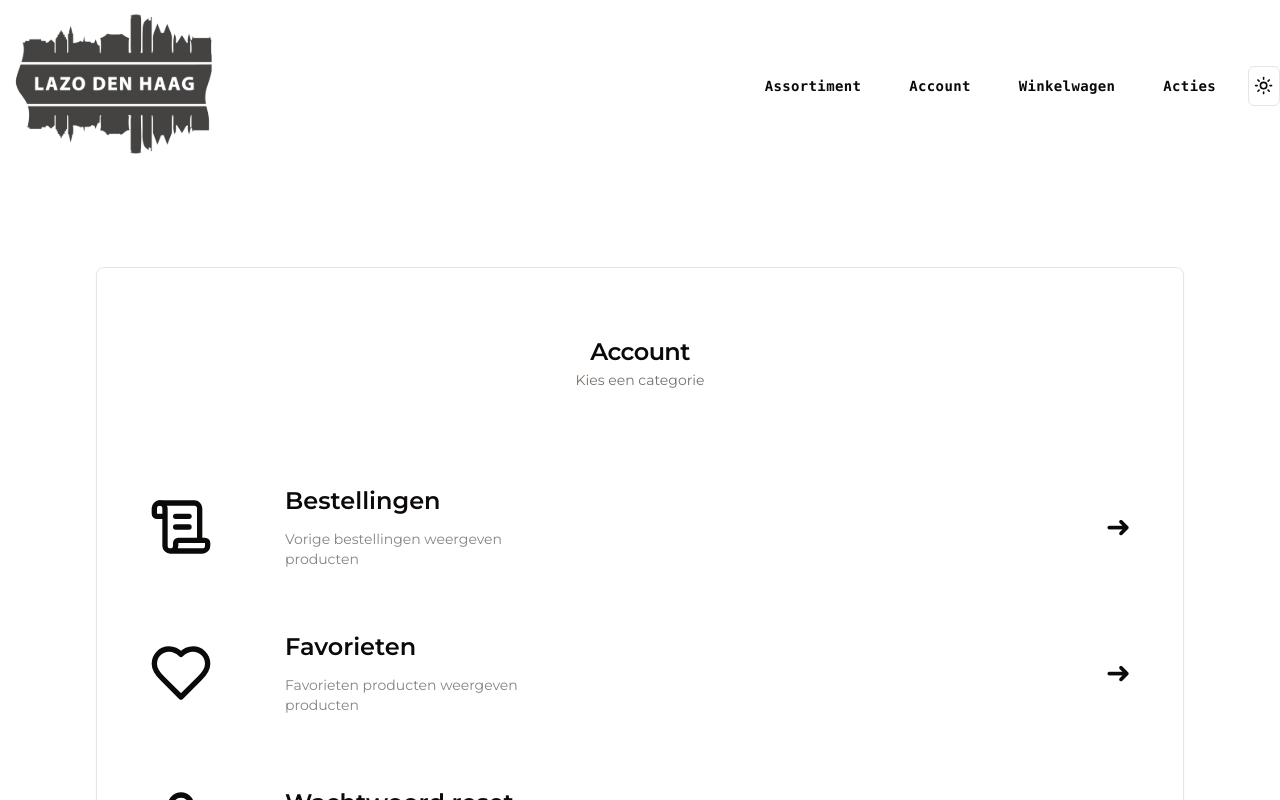
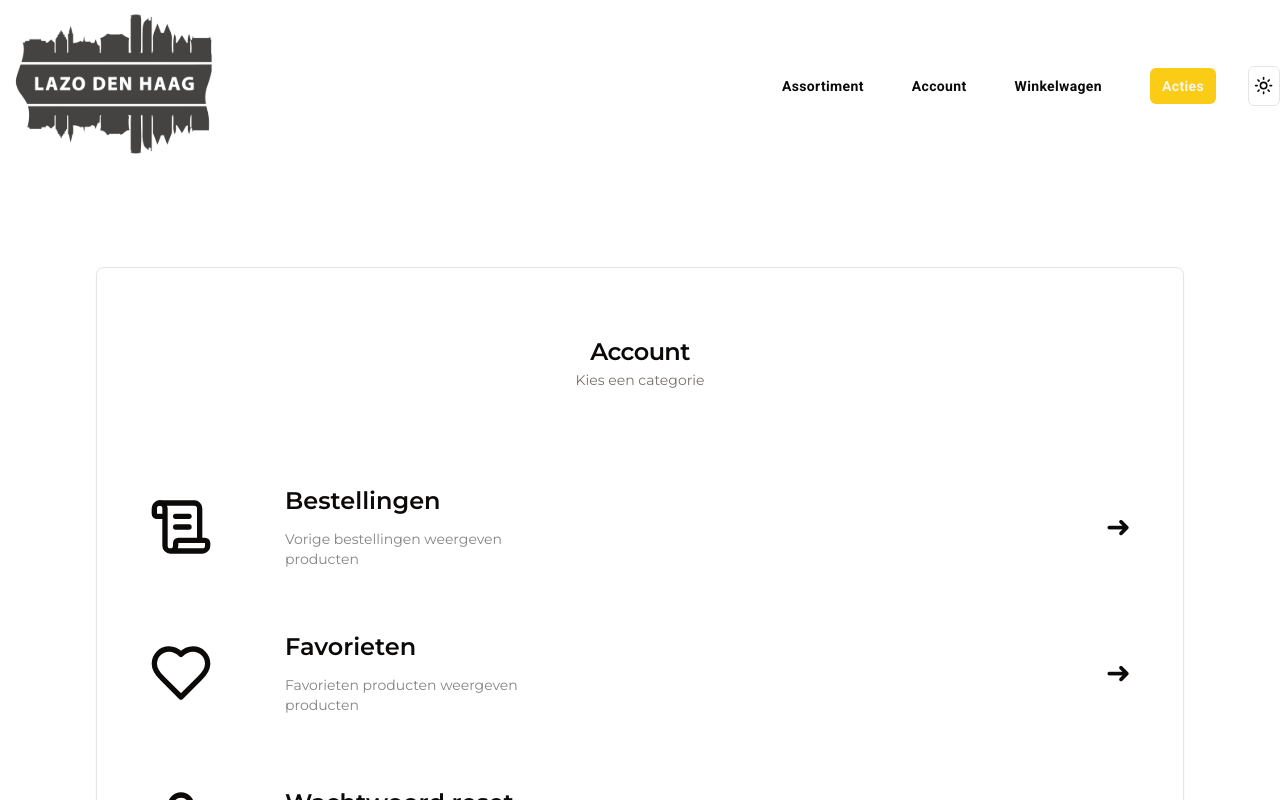
Before and after one commit to r-bytes/lazy-dh, a Next.js app: page /account in a window 1280 px wide. Shown: the top 800 px of the page. Built offline with nearby package versions, Linux system fonts and the light colour scheme.

Commit message:
feat: header

```diff
--- a/src/components/navigation/header.tsx
+++ b/src/components/navigation/header.tsx
@@ -1,5 +1,13 @@
+import { Montserrat, Roboto } from "next/font/google";
 import Image from "next/image";
+import Link from "next/link";
 import { ModeToggle } from "../ui/toggle-mode";
+
+const montserrat = Montserrat({ subsets: ["latin"] });
+const roboto = Roboto({
+  subsets: ["latin"],
+  weight: ["100", "300", "500", "700"],
+});
 
 type NavigationItem = {
   order: number;
@@ -19,27 +27,25 @@ const NAVIGATION_LIST: NavigationItem[] = [
 
 const Header = (props: Props) => {
   return (
-    <div className="z-10 w-full max-w-7xl items-center justify-between font-mono text-sm lg:flex">
-      <div className="relative z-[-1] flex place-items-center before:absolute before:h-[300px] before:w-full before:-translate-x-1/2 before:rounded-full before:bg-gradient-radial before:from-white before:to-transparent before:blur-2xl before:content-[''] after:absolute after:-z-20 after:h-[180px] after:w-full after:translate-x-1/3 sm:before:w-[480px] sm:after:w-[240px] before:lg:h-[360px]">
-        <Image
-          className="relative dark:invert"
-          src="/logo.svg"
-          alt="Next.js Logo"
-          width={300}
-          height={20}
-          priority
-        />
+    <div className={"z-10 mx-auto w-full max-w-7xl items-center justify-between font-mono text-sm lg:flex"}>
+      <div className="before:bg-gradient-radial relative z-[-1] flex place-items-center before:absolute before:h-[300px] before:w-full before:-translate-x-1/2 before:rounded-full before:from-white before:to-transparent before:blur-2xl before:content-[''] after:absolute after:-z-20 after:h-[180px] after:w-full after:translate-x-1/3 sm:before:w-[480px] sm:after:w-[240px] before:lg:h-[360px]">
+        <Image className="relative dark:invert" src="/logo.svg" alt="Next.js Logo" width={300} height={20} priority />
       </div>
+
       <div className="w-full">
-        <ul className="flex space-x-12 justify-end py-12">
+        <ul className="mr-8 flex items-baseline justify-end space-x-12 py-12">
           {NAVIGATION_LIST.map((item, index, arr) => (
-            <li key={item.order} className={`hover:cursor-pointer hover:text-primary font-bold tracking-wide ${index === arr.length - 1 ? "pr-8" : ""}`}>
-              {item.title}
+            <li
+              key={item.order}
+              className={`font-semibold tracking-wide hover:cursor-pointer hover:text-primary ${index === arr.length - 1 ? "mr-8 rounded-md bg-primary px-3 py-2 text-secondary hover:bg-secondary hover:text-white" : ""}`}
+            >
+              <Link className={roboto.className} href={`/${item.title.toLowerCase()}`}>
+                {item.title}
+              </Link>
             </li>
           ))}
         </ul>
       </div>
-      {/* <div className="w-4"></div> */}
       <ModeToggle />
     </div>
   );
```
